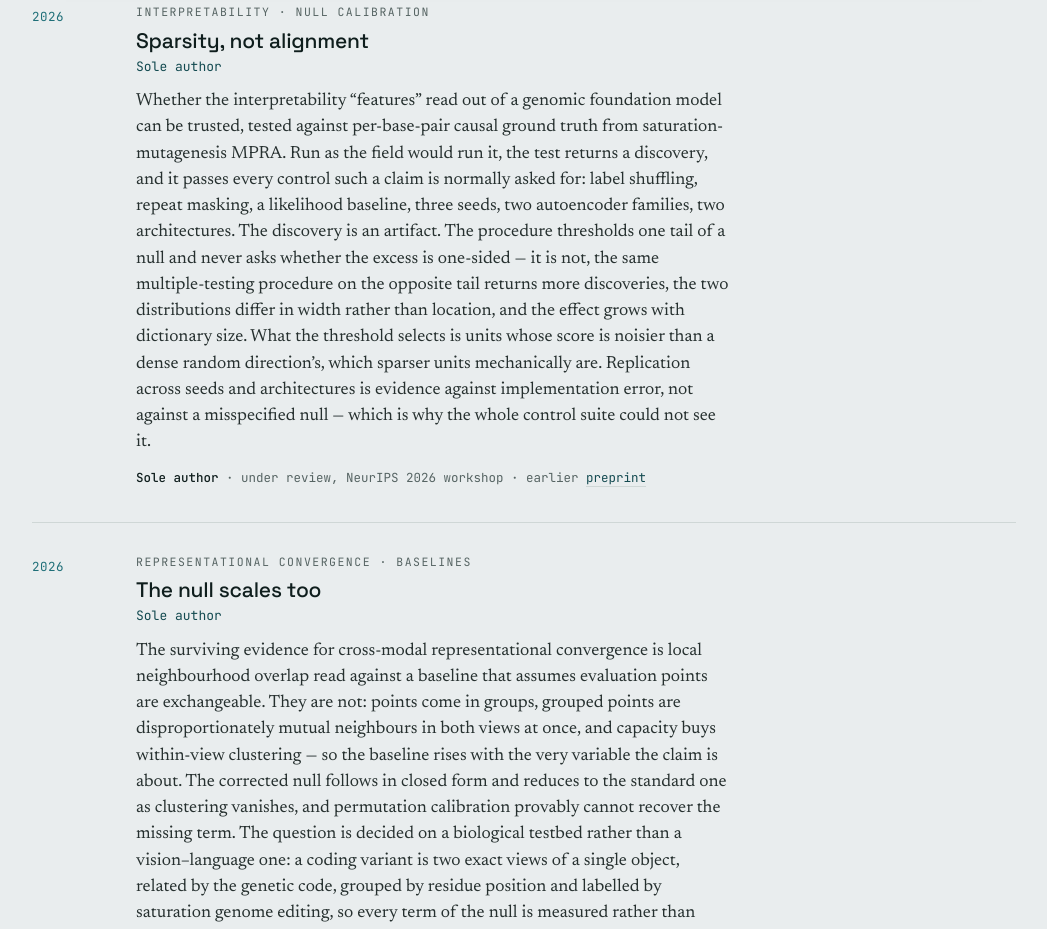
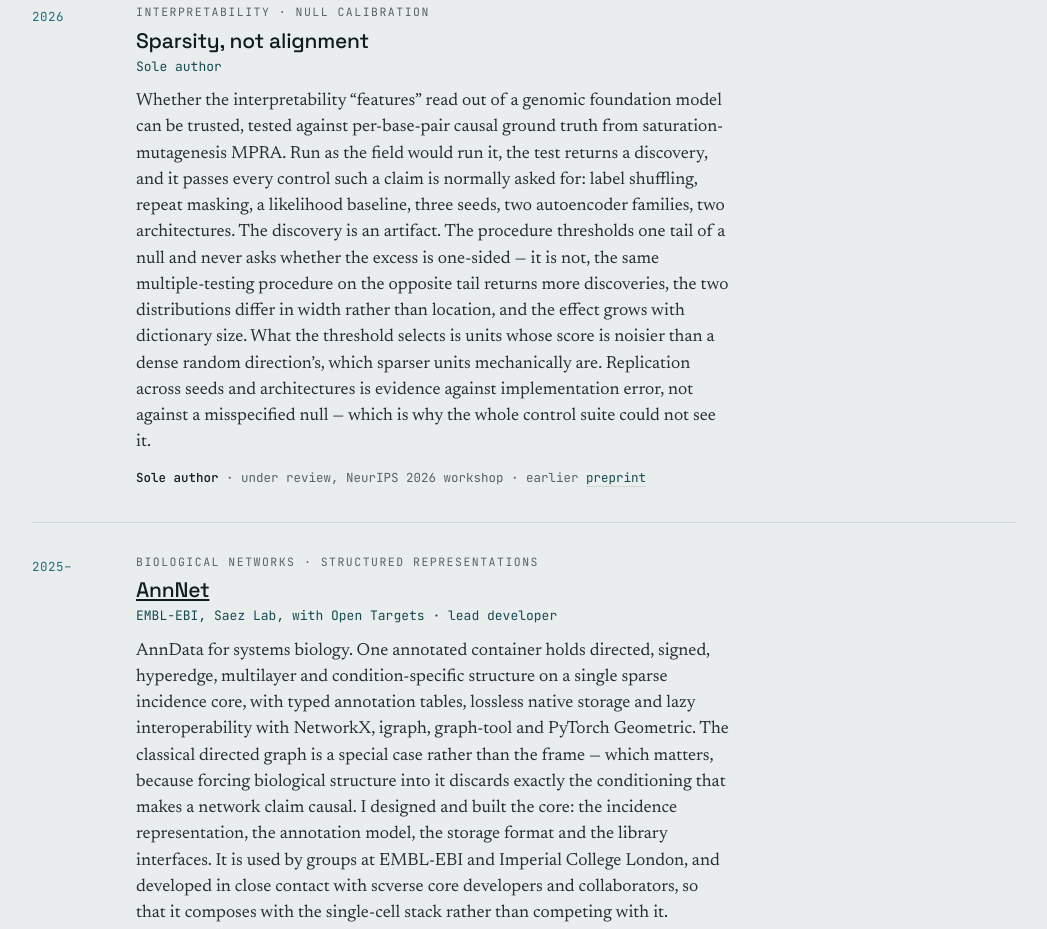
Before and after one commit to L1BOLL/l1boll.github.io, a plain HTML site: page index.html in a window 1280 px wide. Shown: the part 1871-2800 px from the top of the page, without its empty margins (116-1163 px from the left). Drawn offline with Linux system fonts and the light colour scheme.

Commit message:
Remove article on representational convergence
Removed an article section discussing representational convergence and its implications.

```diff
--- a/index.html
+++ b/index.html
@@ -662,41 +662,6 @@
             <span class="venue">
               <b>Sole author</b> · under review, NeurIPS 2026 workshop · earlier
               <a href="https://zenodo.org/records/20800272">preprint</a>
-            </span>
-          </div>
-        </article>
-
-
-        <article class="layer">
-          <div class="idx">2026</div>
-          <div>
-            <p class="tag">Representational convergence · baselines</p>
-
-            <h3>The null scales too</h3>
-
-            <p class="where">
-              Sole author
-            </p>
-
-            <p>
-              The surviving evidence for cross-modal representational convergence is local
-              neighbourhood overlap read against a baseline that assumes evaluation points
-              are exchangeable. They are not: points come in groups, grouped points are
-              disproportionately mutual neighbours in both views at once, and capacity buys
-              within-view clustering — so the baseline rises with the very variable the
-              claim is about. The corrected null follows in closed form and reduces to the
-              standard one as clustering vanishes, and permutation calibration provably
-              cannot recover the missing term. The question is decided on a biological
-              testbed rather than a vision–language one: a coding variant is two exact
-              views of a single object, related by the genetic code, grouped by residue
-              position and labelled by saturation genome editing, so every term of the null
-              is measured rather than assumed. The null then moves at least as far as the
-              raw metric along every capacity ladder, and what survives calibration does
-              not replicate in sign.
-            </p>
-
-            <span class="venue">
-              <b>Sole author</b> · in preparation, ICLR 2027
             </span>
           </div>
         </article>
```
